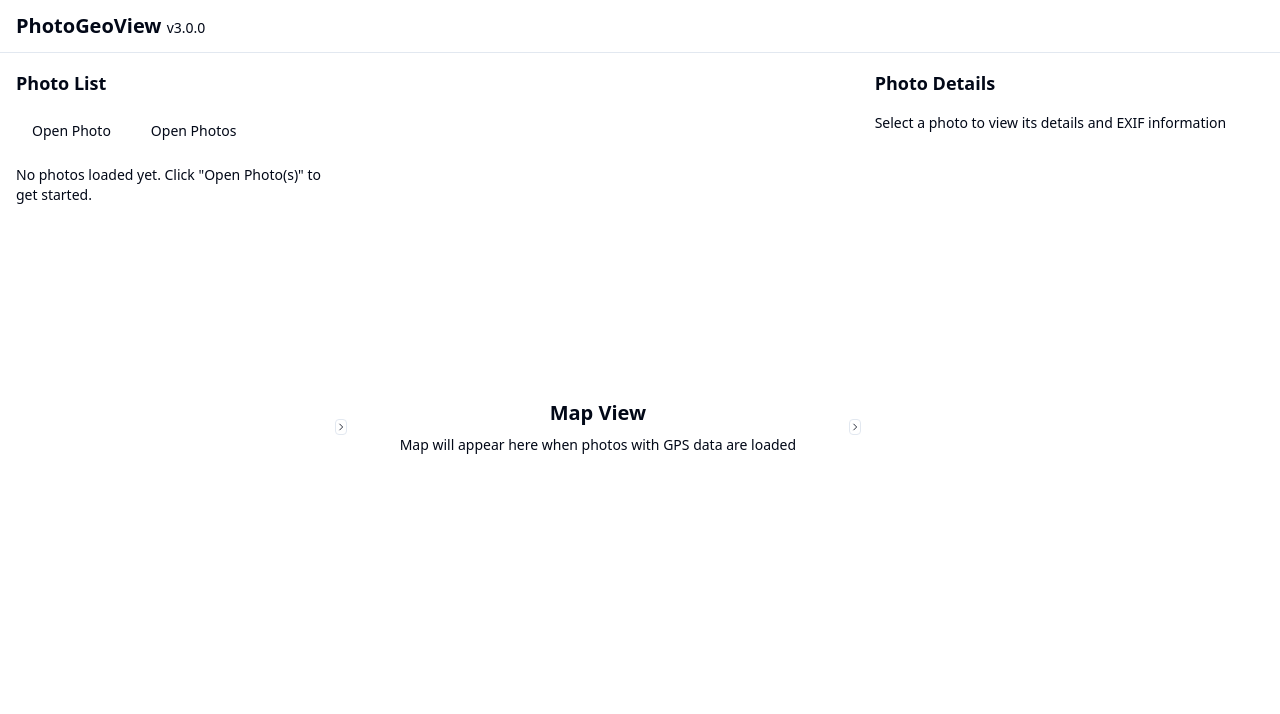
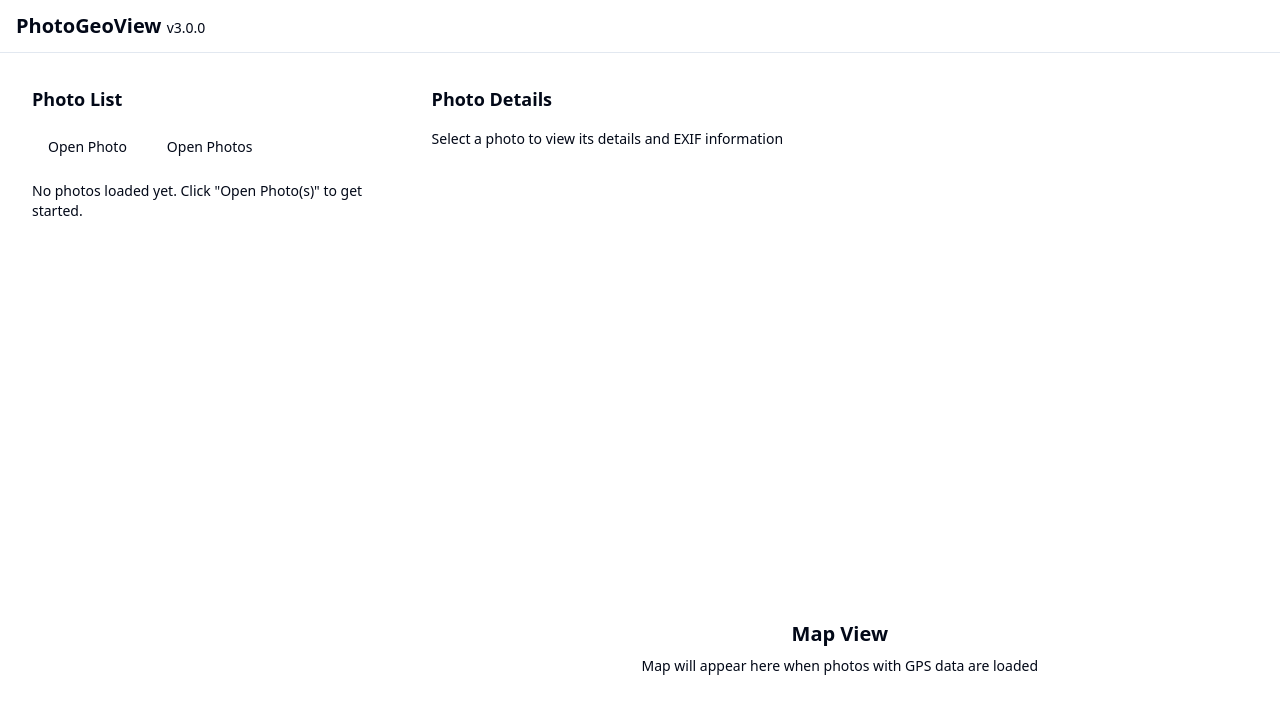
Before and after one commit to scottlz0310/PhotoGeoView, a React (Vite) app: page / in a window 1280 px wide. Shown: the top 714 px of the page. Built offline with nearby package versions, Linux system fonts and the light colour scheme.

Commit message:
Refactor code structure for improved readability and maintainability

```diff
--- a/src/App.tsx
+++ b/src/App.tsx
@@ -12,69 +12,36 @@ function App(): React.ReactElement {
         </h1>
       </header>
 
-      <main className="flex-1 overflow-hidden">
-        <Group id="main-panel-group" orientation="horizontal" className="flex h-full w-full">
+      <main className="flex-1 overflow-hidden p-4">
+        <Group id="main-panel-group" orientation="horizontal" className="h-full gap-4">
           {/* Left Panel - Photo List */}
-          <Panel id="photo-list-panel" defaultSize={25} minSize={15} maxSize={40}>
+          <Panel id="photo-list-panel" defaultSize={30} minSize={20}>
             <PhotoList />
           </Panel>
 
           <Separator
-            id="separator-1"
-            className="relative flex w-2 items-center justify-center bg-border after:absolute after:inset-y-0 after:left-1/2 after:w-1 after:-translate-x-1/2 after:bg-border hover:bg-primary focus-visible:outline-none focus-visible:ring-1 focus-visible:ring-ring data-[panel-group-direction=vertical]:h-2 data-[panel-group-direction=vertical]:w-full"
-          >
-            <div className="z-10 flex h-4 w-3 items-center justify-center rounded-sm border bg-border">
-              <svg
-                className="h-2.5 w-2.5"
-                xmlns="http://www.w3.org/2000/svg"
-                fill="none"
-                viewBox="0 0 24 24"
-                stroke="currentColor"
-                aria-label="Resize handle"
-              >
-                <title>Resize handle</title>
-                <path
-                  strokeLinecap="round"
-                  strokeLinejoin="round"
-                  strokeWidth={2}
-                  d="M9 5l7 7-7 7"
-                />
-              </svg>
-            </div>
-          </Separator>
+            id="separator-horizontal"
+            className="w-1 bg-border hover:bg-primary transition-colors"
+          />
 
-          {/* Center Panel - Map View */}
-          <Panel id="map-view-panel" defaultSize={45} minSize={25} maxSize={60}>
-            <MapView />
-          </Panel>
+          {/* Right Panel - Split vertically into Photo Preview (top) and Map (bottom) */}
+          <Panel id="right-panel" defaultSize={70} minSize={30}>
+            <Group id="right-panel-group" orientation="vertical" className="h-full gap-4">
+              {/* Top: Photo Preview */}
+              <Panel id="photo-detail-panel" defaultSize={60} minSize={20}>
+                <PhotoDetail />
+              </Panel>
 
-          <Separator
-            id="separator-2"
-            className="relative flex w-2 items-center justify-center bg-border after:absolute after:inset-y-0 after:left-1/2 after:w-1 after:-translate-x-1/2 after:bg-border hover:bg-primary focus-visible:outline-none focus-visible:ring-1 focus-visible:ring-ring data-[panel-group-direction=vertical]:h-2 data-[panel-group-direction=vertical]:w-full"
-          >
-            <div className="z-10 flex h-4 w-3 items-center justify-center rounded-sm border bg-border">
-              <svg
-                className="h-2.5 w-2.5"
-                xmlns="http://www.w3.org/2000/svg"
-                fill="none"
-                viewBox="0 0 24 24"
-                stroke="currentColor"
-                aria-label="Resize handle"
-              >
-                <title>Resize handle</title>
-                <path
-                  strokeLinecap="round"
-                  strokeLinejoin="round"
-                  strokeWidth={2}
-                  d="M9 5l7 7-7 7"
-                />
-              </svg>
-            </div>
-          </Separator>
+              <Separator
+                id="separator-vertical"
+                className="h-1 bg-border hover:bg-primary transition-colors"
+              />
 
-          {/* Right Panel - Photo Detail */}
-          <Panel id="photo-detail-panel" defaultSize={30} minSize={20} maxSize={50}>
-            <PhotoDetail />
+              {/* Bottom: Map View */}
+              <Panel id="map-view-panel" defaultSize={40} minSize={20}>
+                <MapView />
+              </Panel>
+            </Group>
           </Panel>
         </Group>
       </main>
```
Also changed, not shown: assets/ReferenceSS.png (added).
